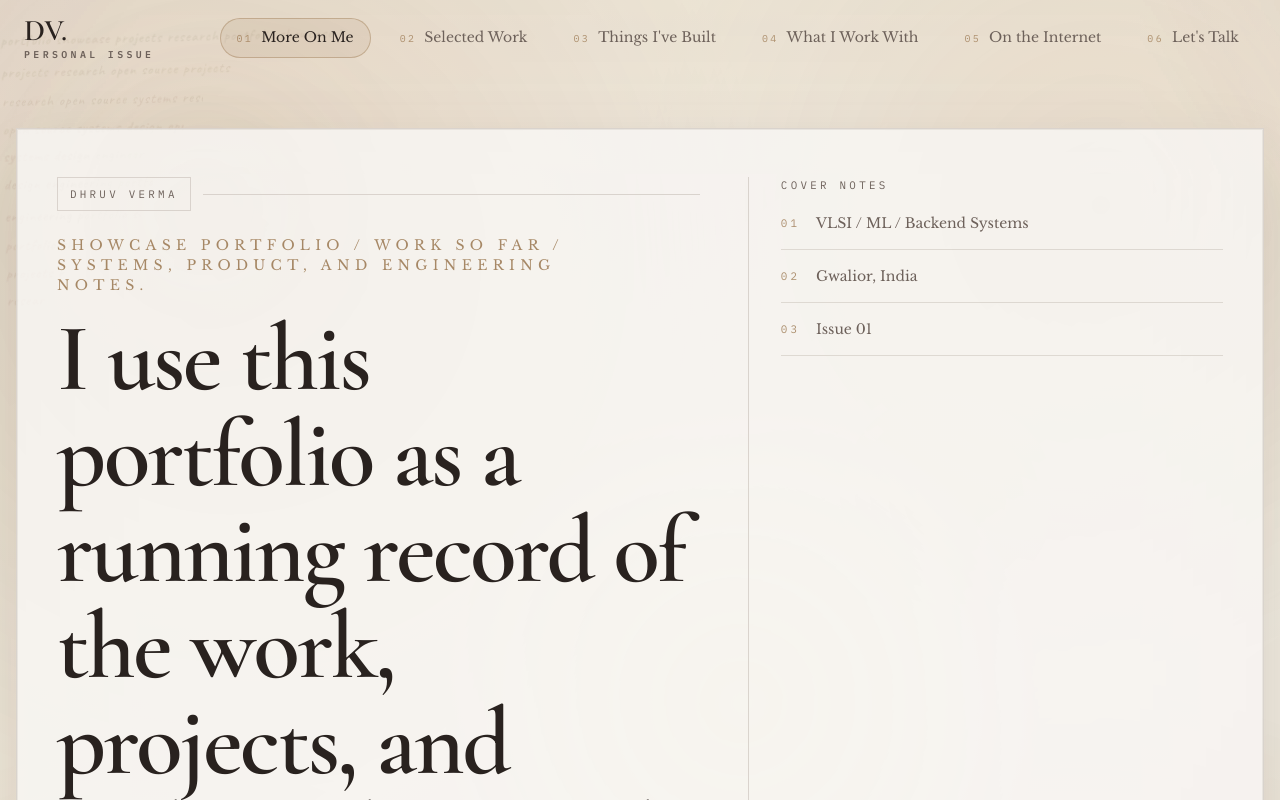
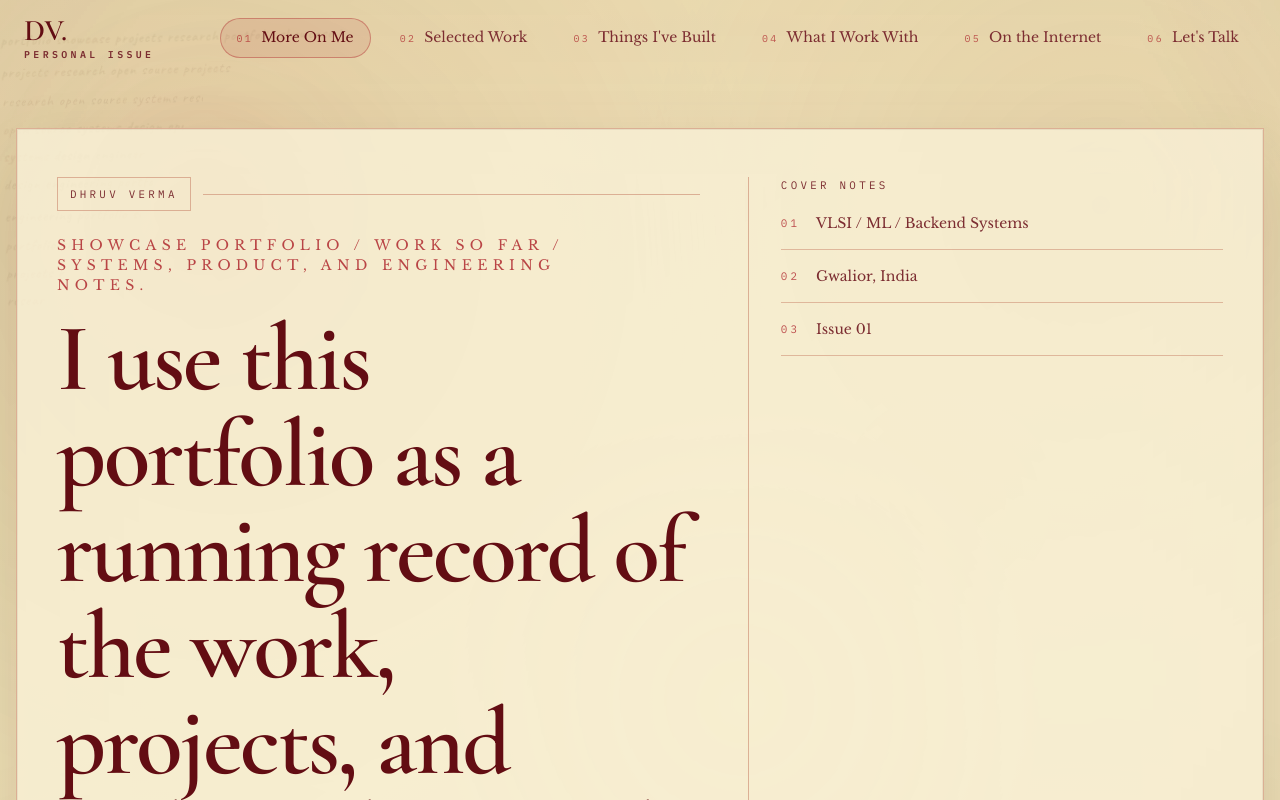
Before and after one commit to dhruvv1101/portfolio, a React (Vite) app: page / in a window 1280 px wide. Shown: the top 800 px of the page. Built offline with nearby package versions, Linux system fonts and the light colour scheme; a web font is replaced by a local one.

Commit message:
Preview cherry apricot palette

```diff
--- a/src/index.css
+++ b/src/index.css
@@ -5,29 +5,29 @@
 @tailwind utilities;
 
 :root {
-  --background: 38 29% 94%;
-  --foreground: 18 14% 14%;
+  --background: 46 66% 85%;
+  --foreground: 356 77% 22%;
 
-  --card: 36 24% 96%;
-  --card-foreground: 18 14% 14%;
-  --popover: 36 24% 96%;
-  --popover-foreground: 18 14% 14%;
+  --card: 47 69% 90%;
+  --card-foreground: 356 77% 22%;
+  --popover: 47 69% 90%;
+  --popover-foreground: 356 77% 22%;
 
-  --primary: 32 33% 45%;
-  --primary-foreground: 38 29% 94%;
-  --secondary: 32 18% 87%;
-  --secondary-foreground: 18 14% 14%;
-  --muted: 32 20% 90%;
-  --muted-foreground: 22 10% 39%;
-  --accent: 40 31% 72%;
-  --accent-foreground: 18 14% 14%;
+  --primary: 357 63% 42%;
+  --primary-foreground: 46 66% 85%;
+  --secondary: 338 84% 81%;
+  --secondary-foreground: 356 77% 22%;
+  --muted: 36 60% 54%;
+  --muted-foreground: 357 47% 33%;
+  --accent: 36 64% 54%;
+  --accent-foreground: 356 77% 22%;
 
   --destructive: 0 70% 44%;
-  --destructive-foreground: 38 29% 94%;
+  --destructive-foreground: 46 66% 85%;
 
-  --border: 28 14% 80%;
-  --input: 30 18% 90%;
-  --ring: 32 33% 45%;
+  --border: 20 49% 68%;
+  --input: 45 68% 88%;
+  --ring: 357 63% 42%;
 
   --radius: 0;
 
@@ -38,23 +38,23 @@
 }
 
 .darker-mode {
-  --background: 16 16% 9%;
-  --foreground: 38 24% 91%;
-  --card: 18 14% 12%;
-  --card-foreground: 38 24% 91%;
-  --popover: 18 14% 12%;
-  --popover-foreground: 38 24% 91%;
-  --primary: 35 42% 63%;
-  --primary-foreground: 18 16% 8%;
-  --secondary: 18 13% 20%;
-  --secondary-foreground: 38 24% 91%;
-  --muted: 17 13% 16%;
-  --muted-foreground: 34 12% 64%;
-  --accent: 35 27% 52%;
-  --accent-foreground: 18 16% 8%;
-  --border: 24 10% 26%;
-  --input: 24 10% 22%;
-  --ring: 35 42% 63%;
+  --background: 353 77% 18%;
+  --foreground: 46 66% 85%;
+  --card: 353 68% 23%;
+  --card-foreground: 46 66% 85%;
+  --popover: 353 68% 23%;
+  --popover-foreground: 46 66% 85%;
+  --primary: 36 64% 54%;
+  --primary-foreground: 353 77% 18%;
+  --secondary: 357 48% 28%;
+  --secondary-foreground: 46 66% 85%;
+  --muted: 339 49% 56%;
+  --muted-foreground: 42 44% 76%;
+  --accent: 338 84% 81%;
+  --accent-foreground: 353 77% 18%;
+  --border: 355 52% 30%;
+  --input: 355 52% 24%;
+  --ring: 36 64% 54%;
 }
 
 @layer base {
```
